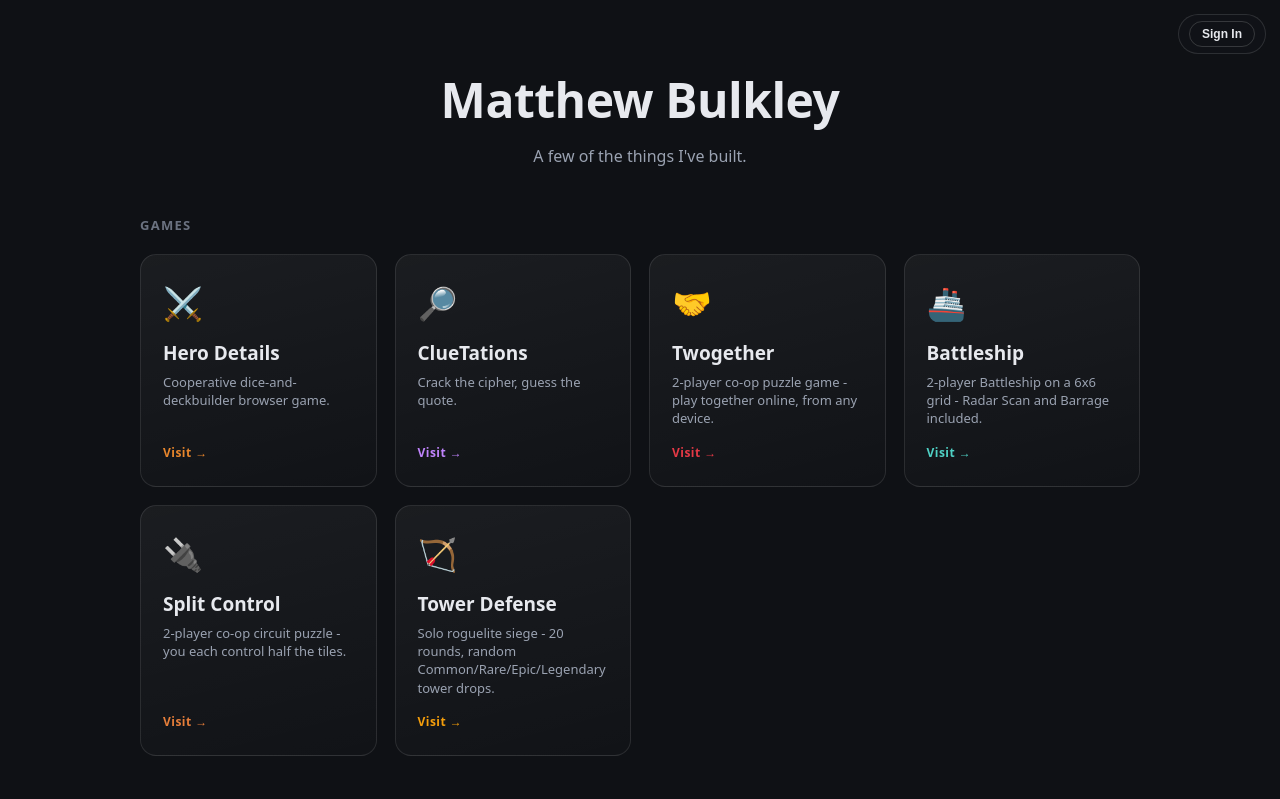
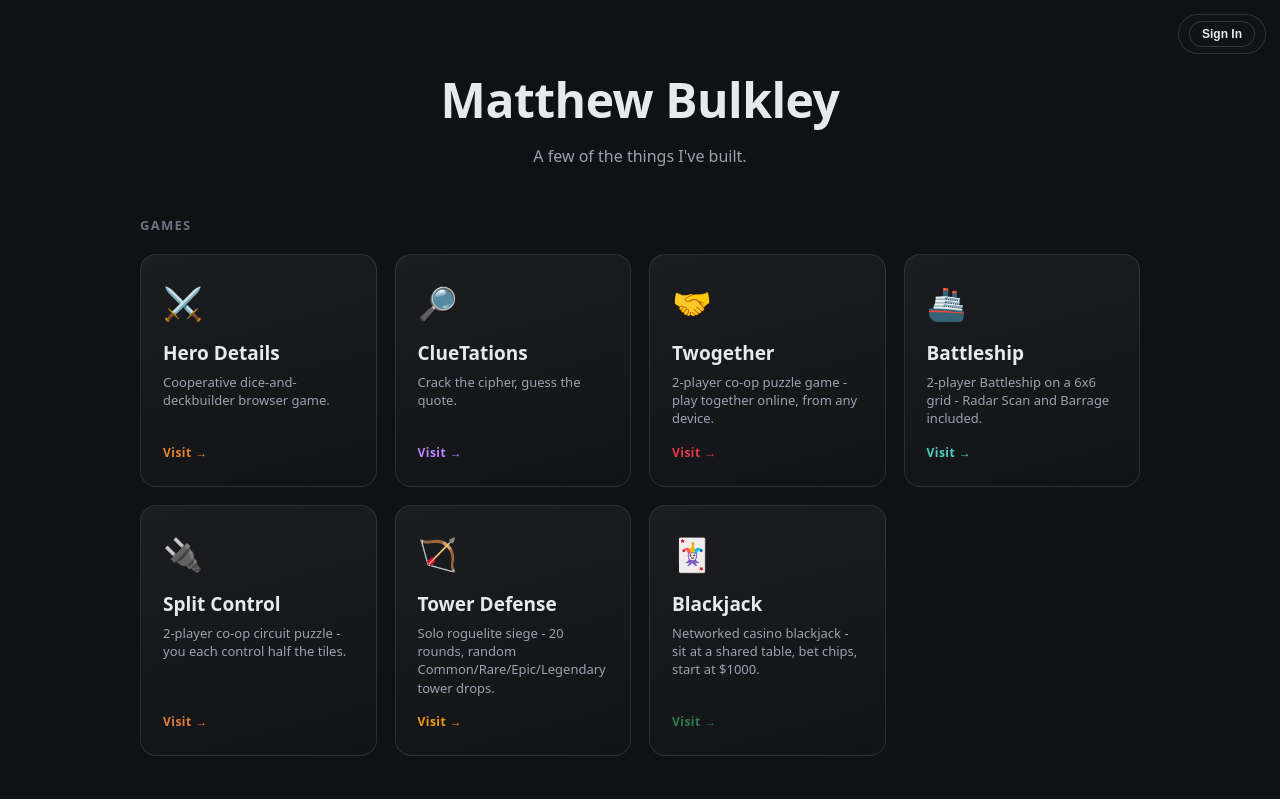
Before and after one commit to mbulkley87/matthewbulkley-dashboard, a React (Vite) app: page / in a window 1280 px wide. Shown: the top 799 px of the page. Built offline with nearby package versions, Linux system fonts and the light colour scheme; no server answers.

Commit message:
Add Blackjack to the Games section
Co-Authored-By: Claude Sonnet 5 <noreply@anthropic.com>

```diff
--- a/src/App.jsx
+++ b/src/App.jsx
@@ -79,6 +79,13 @@ const GAMES = [
     icon: '🏹',
     accent: '#f59e0b',
   },
+  {
+    name: 'Blackjack',
+    description: 'Networked casino blackjack - sit at a shared table, bet chips, start at $1000.',
+    href: 'https://blackjack.matthewbulkley.com',
+    icon: '🃏',
+    accent: '#2e7d4f',
+  },
 ]
 
 function SiteCard({ site }) {
```
